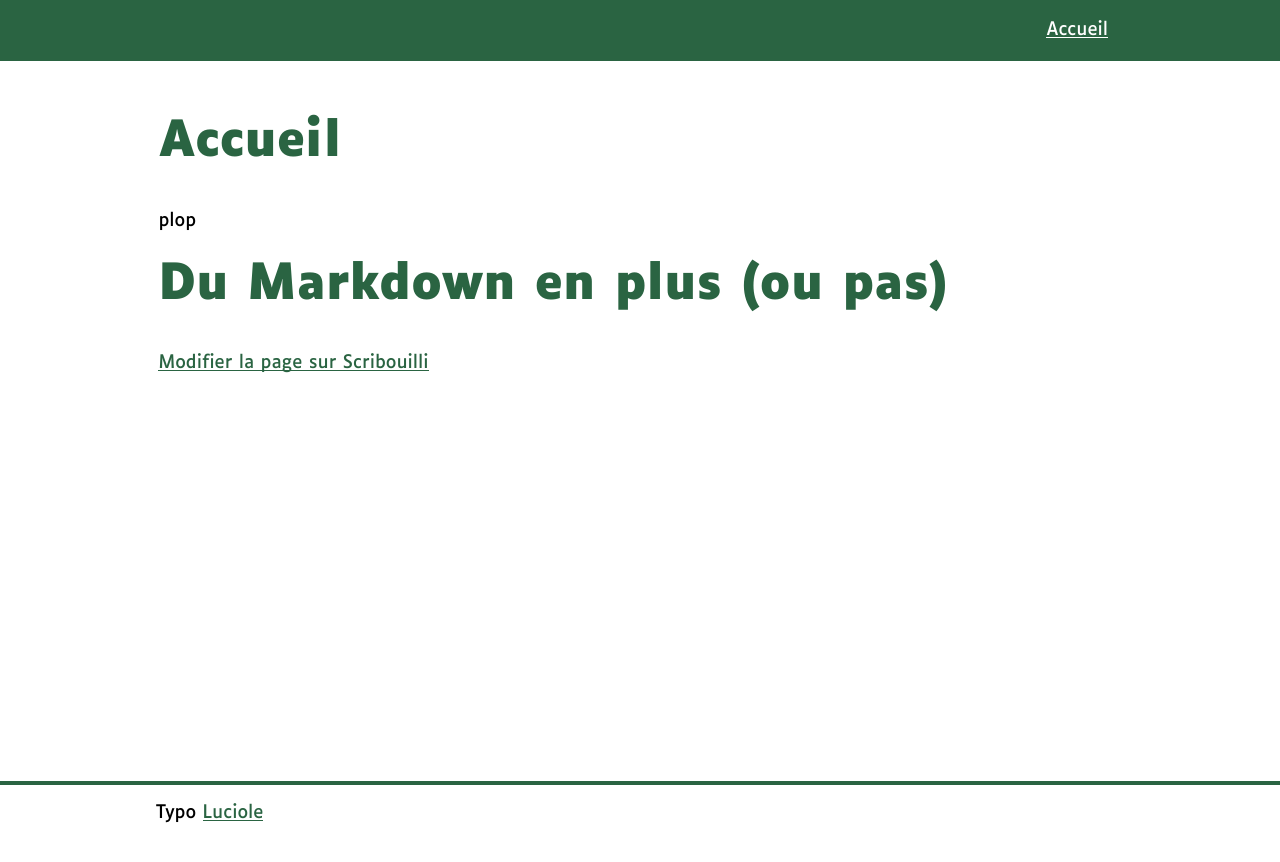
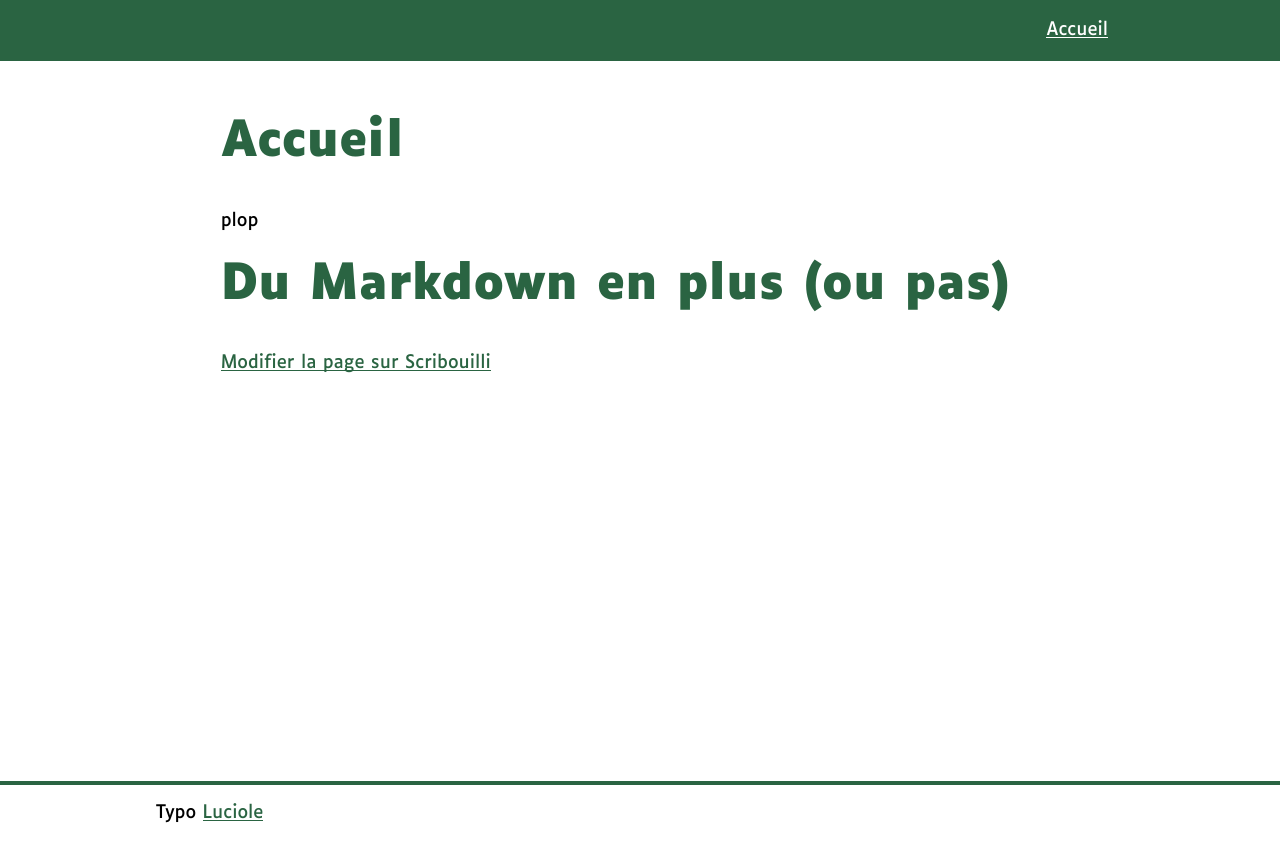
Before and after one commit to Scribouilli/mimoza, a Jekyll site: the page built from index.md, in a window 1280 px wide. Shown: the top 862 px of the page. Built offline with Jekyll 4.4.1, drawn with Linux system fonts in a browser that asks for light colours; some web fonts are replaced; our own code applies the rules of GitHub Pages for plain Markdown files.

Commit message:
règle les marges des titres, et la largeur du main

```diff
--- a/assets/css/styles.css
+++ b/assets/css/styles.css
@@ -92,7 +92,7 @@ footer {
 }
 
 main {
-  width: 80ch;
+  width: 70ch;
   min-height: 80vh;
   margin: 0 auto;
   padding-top: 3rem;
```
